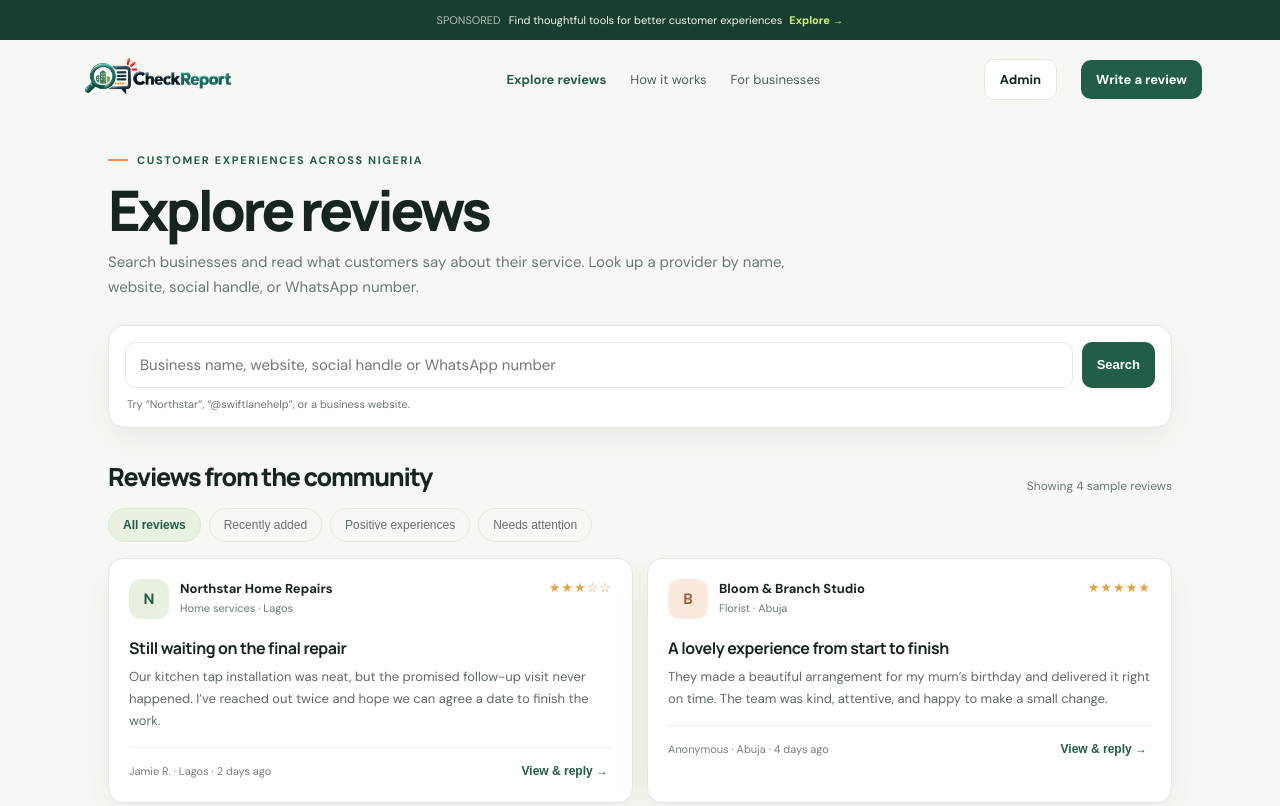
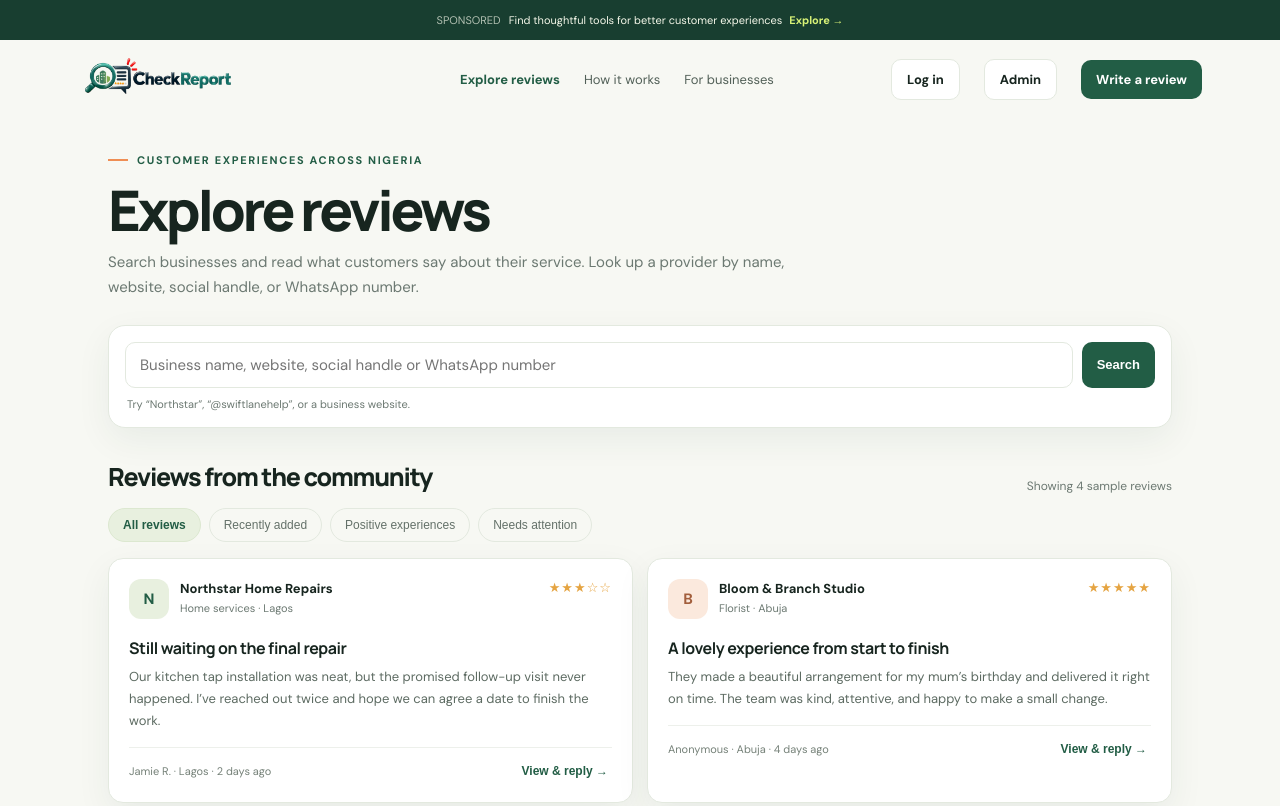
Before and after one commit to Rheel-Git/CheckReport-, a plain HTML site: page explore.html in a window 1280 px wide. Shown: the top 806 px of the page. Drawn offline with Linux system fonts and the light colour scheme.

Commit message:
Add login button to Explore page
Updated navigation bar to include a login button.

```diff
--- a/explore.html
+++ b/explore.html
@@ -5,7 +5,7 @@
 @media(max-width:700px){.nav{padding:0 17px}.brand img{width:200px;height:55px}.navlinks{display:none}main{padding:25px 17px 45px}.reviews{grid-template-columns:1fr}.section-head{align-items:flex-start;flex-direction:column;gap:5px}.searchbar .btn{padding:10px}.section-head h2{font-size:23px}footer{padding:0 17px 25px;gap:10px;flex-direction:column}}
 </style></head><body>
 <div class="top-ad"><span>SPONSORED</span>Find thoughtful tools for better customer experiences <a href="explore.html">Explore →</a></div>
-<nav class="nav"><a class="brand" href="index.html" aria-label="CheckReport home"><img src="checkreport-logo.png" alt="CheckReport"></a><div class="navlinks"><a class="active" href="explore.html">Explore reviews</a><a href="how-it-works.html">How it works</a><a href="businesses.html">For businesses</a></div><div class="actions"><a class="btn secondary" href="admin.html">Admin</a><a class="btn" href="index.html#write-review">Write a review</a></div></nav>
+<nav class="nav"><a class="brand" href="index.html" aria-label="CheckReport home"><img src="checkreport-logo.png" alt="CheckReport"></a><div class="navlinks"><a class="active" href="explore.html">Explore reviews</a><a href="how-it-works.html">How it works</a><a href="businesses.html">For businesses</a></div><div class="actions"><a class="btn secondary" href="index.html#login">Log in</a><a class="btn secondary" href="admin.html">Admin</a><a class="btn" href="index.html#write-review">Write a review</a></div></nav>
 <main><div class="eyebrow">Customer experiences across Nigeria</div><h1>Explore reviews</h1><p class="intro">Search businesses and read what customers say about their service. Look up a provider by name, website, social handle, or WhatsApp number.</p>
 <section class="search-panel"><div class="searchbar"><input id="search" type="search" placeholder="Business name, website, social handle or WhatsApp number" aria-label="Search businesses and reviews"><button class="btn" id="searchBtn">Search</button></div><p class="search-hint">Try “Northstar”, “@swiftlanehelp”, or a business website.</p></section>
 <div class="section-head"><h2>Reviews from the community</h2><p id="count">Showing 4 sample reviews</p></div><div class="filters" role="group" aria-label="Filter reviews"><button class="filter active" data-filter="all">All reviews</button><button class="filter" data-filter="recent">Recently added</button><button class="filter" data-filter="positive">Positive experiences</button><button class="filter" data-filter="attention">Needs attention</button></div>
```
